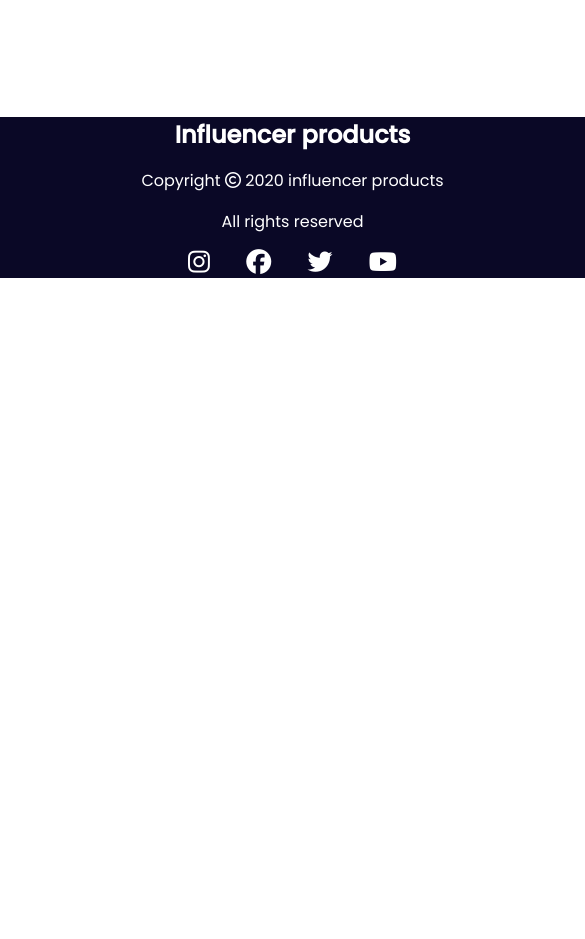
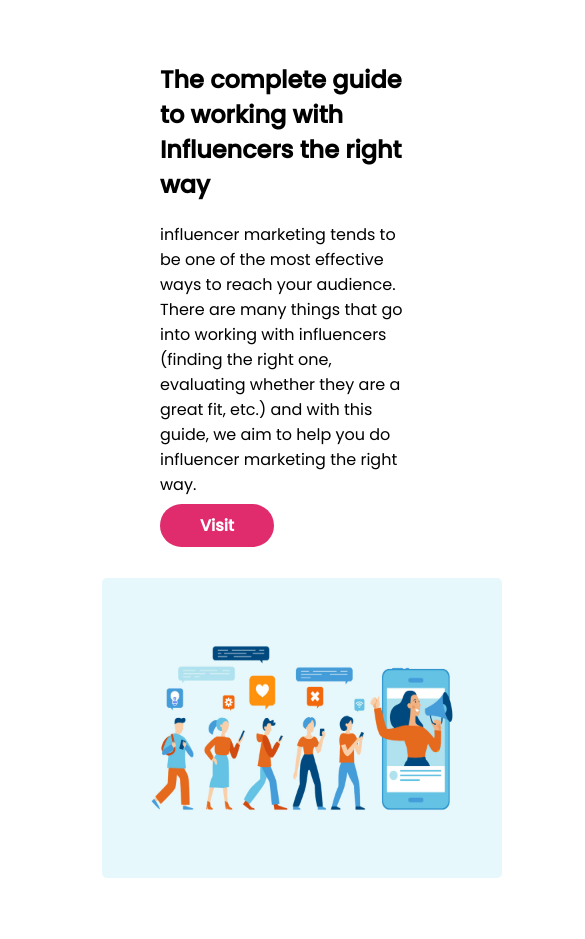
Before and after one commit to mahirafsar/influencer-gears, a plain HTML site: page index.html in a window 390 px wide. Shown: the part 6145-7084 px from the top of the page, 585 px wide, since content can reach past the window. Before the commit the page ends 6423 px from the top, so only its background shows below. Drawn offline with Linux system fonts and the light colour scheme.

Commit message:
mobile responsive

```diff
--- a/index.html
+++ b/index.html
@@ -220,6 +220,22 @@
                 <p><a href=""><i class="fas fa-arrow-right"></i></a></p>
             </div>
         </section>
+        <section class="bonus-container">
+            <div class="bonus-details">
+              <div class="bonus-heading">
+                <h2>The complete guide to working with Influencers the right way</h2>
+              </div>
+              <div class="bonus-para">
+                  <p> influencer marketing tends to be one of the most effective ways to reach your audience. There are many things that go into working with influencers (finding the right one, evaluating whether they are a great fit, etc.) and with this guide, we aim to help you do influencer marketing the right way.</p>
+                  <div class="bonus-button">
+                      <a href="">Visit</a>
+                  </div>
+              </div>
+            </div>
+            <div class="bonus-image">
+                <img src="./images/Instagram-Influencer-marketing-tutorial.jpg" alt="">
+            </div>
+        </section>
     </main>
 
     <footer>
--- a/styles/style.css
+++ b/styles/style.css
@@ -51,6 +51,12 @@ body {
   justify-content: space-evenly;
   margin-top: 20px;
 }
+
+.link-button:hover {
+  transform: scale(1.3);
+  transition: transform 1s;
+}
+
 .start-journey .start-journey-details .link-button p a i {
   color: #ffffff;
   font-size: 16px;
@@ -60,10 +66,16 @@ body {
   height: 414px;
 }
 
+.start-journey-camera img:hover {
+  transform: rotate(180deg);
+  transition: transform 1s;
+}
+
 /* popular collection  */
 
 .collection-container {
-  margin: 120px 170px;
+  /* margin: 120px 170px; */
+  margin: 65px 170px;
 }
 .collection-title {
   text-align: center;
@@ -87,6 +99,10 @@ body {
   width: 330px;
   height: 256px;
   border-radius: 5px;
+}
+.collection .thumbnail img:hover {
+  transform: scale(1.3);
+  transition: transform 1s;
 }
 .collection-detail .collection-heading {
   font-size: 28px;
@@ -122,7 +138,31 @@ body {
   color: #e02c6d;
   font-size: 16px;
 }
+/* bonus */
+.bonus-container {
+  margin: 100px 160px;
+  display: flex;
+  justify-content: space-between;
+}
+.bonus-image img {
+  width: 500px;
+  height: 300px;
+  margin-left: 30px;
+  border-radius: 5px;
+}
 
+.bonus-button a {
+  text-decoration: none;
+  width: 220px;
+  height: 44px;
+  padding: 10px 40px;
+  border-radius: 41px;
+  color: #ffffff;
+  font-weight: bold;
+  font-size: 16px;
+  text-align: center;
+  background-color: #e02c6d;
+}
 /* ###############
 footer
 ############## */
@@ -196,8 +236,23 @@ footer
     margin-right: 112px;
   }
 
+  .bonus-container {
+    flex-direction: column;
+    align-items: center;
+    width: 65%;
+  }
+  .bonus-container .bonus-details {
+    margin-bottom: 40px;
+  }
+  .bonus-image img {
+    width: 400px;
+  }
+
   .footer-container {
-    width: 150%;
+    /* width: 150%; */
+    /* width: 589px; */
+    width: 600px;
+    padding-left: 60px;
   }
   .footer-detail {
     padding: 0px;
```
Also changed, not shown: images/Instagram-Influencer-marketing-tutorial.jpg (added).
